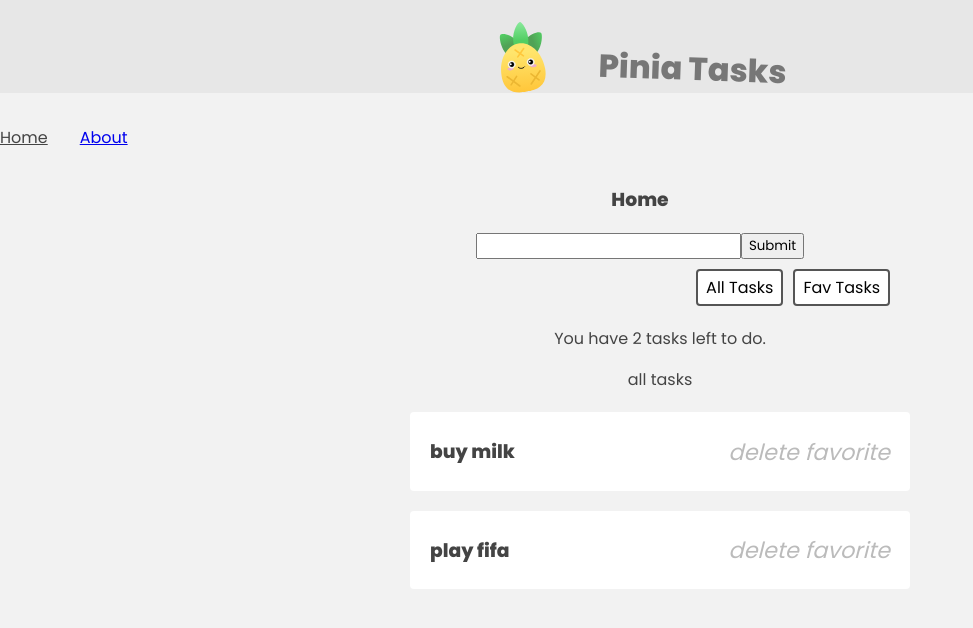
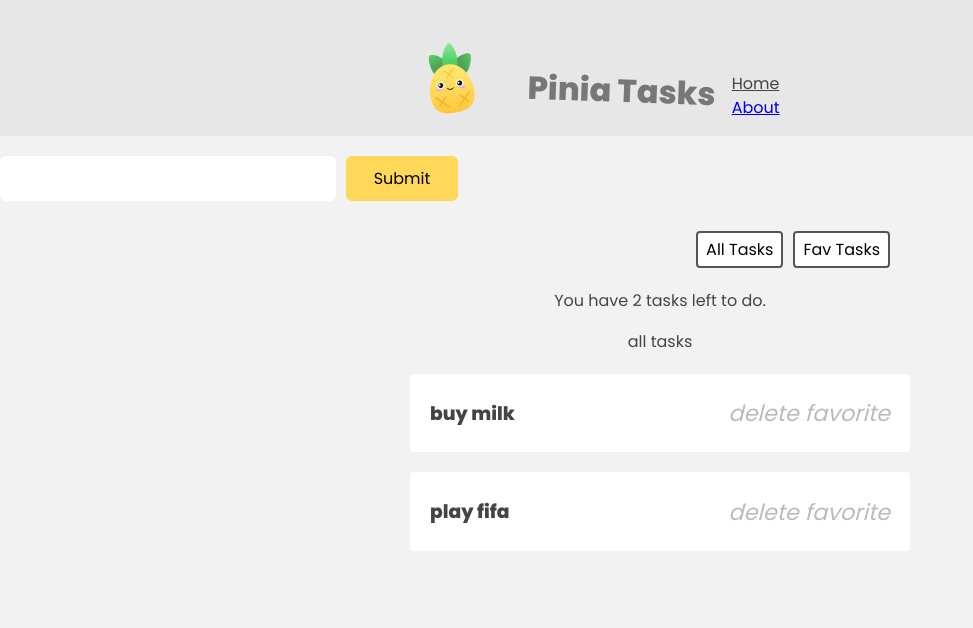
Before and after one commit to Raymondcoder27/Vue-3-JS-Task-Application-pinia-, a Vue app: page / in a window 1280 px wide. Shown: the top 628 px of the page, without its empty margins (0-973 px from the left). Built offline with nearby package versions, Linux system fonts and the light colour scheme.

Commit message:
fourth commit

```diff
--- a/src/App.vue
+++ b/src/App.vue
@@ -2,19 +2,21 @@
   <header>
     <img alt="Vue logo" class="logo" src="@/assets/pinia-logo.svg" width="70" height="70" />
     <h1 class="title">Pinia Tasks</h1>
-
-  </header>
-  <div class="wrapper">
+    <div class="wrapper">
       <nav>
         <RouterLink to="/">Home</RouterLink>
         <RouterLink to="/about">About</RouterLink>
       </nav>
     </div>
 
+  </header>
+
+
   <RouterView />
 </template>
 
 <script setup>
+
 </script>
 
 
--- a/src/assets/main.css
+++ b/src/assets/main.css
@@ -22,6 +22,16 @@ header img {
   max-width: 60px;
   transform: rotate(-10deg);
 }
+
+header .wrapper{
+  /* text-align: right; */
+  background: #e7e7e7;
+  padding-top: 20px;
+  display: flex;
+  justify-content: right;
+  /* align-items: right; */
+}
+
 header h1 {
   margin: 0;
   font-size: 2em;
@@ -80,3 +90,44 @@ header h1 {
   cursor: pointer;
   font-size: 1em;
 }
+
+/* new task form */
+.new-task-form{
+  background: #e7e7e7;
+  padding: 20px 0;
+}
+
+form{
+  min-width: 200px;
+  margin: 0 auto;
+  display: grid;
+  grid-template-columns:3fr 1fr;
+  gap: 10px;
+}
+
+form button {
+  background: #ffd859;
+  border: 0;
+  padding: 5px;
+  font-family: Poppins;
+  border-radius: 6px;
+  cursor: pointer;
+  font-size: 1em;
+}
+
+form input{
+  border: 0;
+  padding: 10px;
+  border-radius: 6px;
+  color: #555;
+  font-size: 1em;
+}
+
+.header2 {
+  text-align: center;
+  background: #f2f2f2;
+  padding-bottom: 20px;
+  display: flex;
+  justify-content: left;
+  align-items: center;
+}
--- a/src/components/NewTask.vue
+++ b/src/components/NewTask.vue
@@ -1,5 +1,5 @@
 <template>
-    <form @submit.prevent="handleSubmit">
+        <form class="form" @submit.prevent="handleSubmit">
         <input type="text"
         v-model="newTask">
         <button type="submit">Submit</button>
--- a/src/components/TaskDetails.vue
+++ b/src/components/TaskDetails.vue
@@ -2,8 +2,10 @@
     <div class="task">
         <h3>{{ task.title }}</h3>
         <div class="icons">
-            <i class="material-icons">delete</i>
-            <i class="material-icons">favorite</i>
+            <i class="material-icons"
+            @click="taskStore.deleteTask(task.id)">delete</i>
+            <i class="material-icons"
+            @click="taskStore.toggleFav(task.id)">favorite</i>
         </div>
     </div>
 </template>
--- a/src/views/HomeView.vue
+++ b/src/views/HomeView.vue
@@ -1,14 +1,10 @@
 <template>
   <main>
-    <h3>Home</h3>
-   <!-- <Counter /> -->
-    <!-- <h4>The count is {{ storeCounter.oddOrEven }}</h4> -->
-    <!-- <input type="number"  -->
-    <!-- v-model="storeCounter.count"> -->
-
+    <header class="header2">
     <div class="new-task">
       <NewTask />
     </div>
+  </header>
 
     <nav class="filter">
       <button @click="filter = 'all'">All Tasks</button>
```
